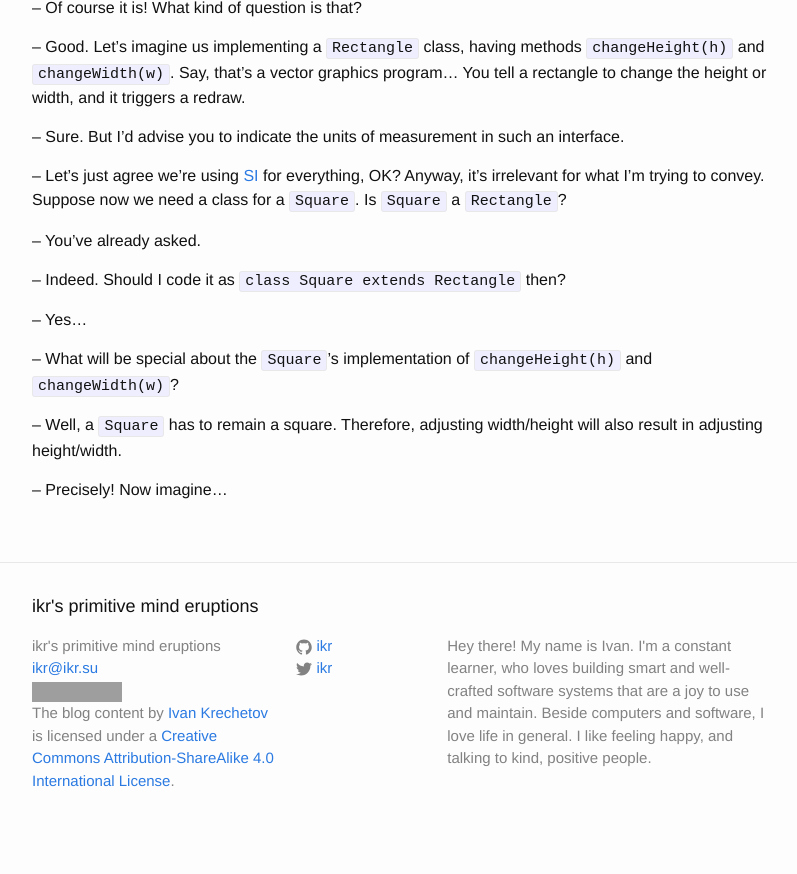
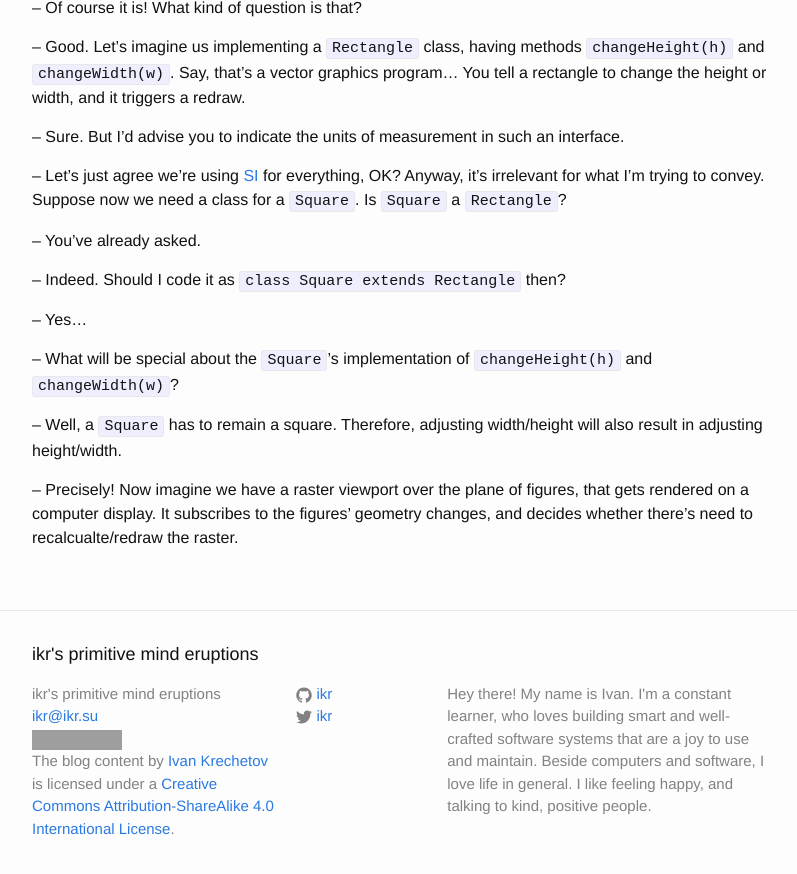
Before and after one commit to ikr/ikr.su-blog, a Jekyll site: the page built from _posts/2015-01-27-is-an-inheritance.markdown, in a window 1280 px wide and 900 px high, scrolled down 576 px. Shown: the top 874 px of the window, without its empty margins (238-1035 px from the left). Built offline with Jekyll 4.4.1, drawn with Linux system fonts in a browser that asks for light colours; comment, search, counter and statistics services are not loaded; before the commit the page ends 1428 px from its top, so only the background shows below that; grey boxes are pictures that could not be loaded.

Commit message:
A viewport

```diff
--- a/_posts/2015-01-27-is-an-inheritance.markdown
+++ b/_posts/2015-01-27-is-an-inheritance.markdown
@@ -52,4 +52,6 @@ heard from [Robert C. Martin](http://blog.cleancoder.com/) on
 -- Well, a `Square` has to remain a square. Therefore, adjusting width/height will also result in
    adjusting height/width.
 
--- Precisely! Now imagine...
+-- Precisely! Now imagine we have a raster viewport over the plane of figures, that gets rendered on
+   a computer display. It subscribes to the figures' geometry changes, and decides whether there's
+   need to recalcualte/redraw the raster.
```
